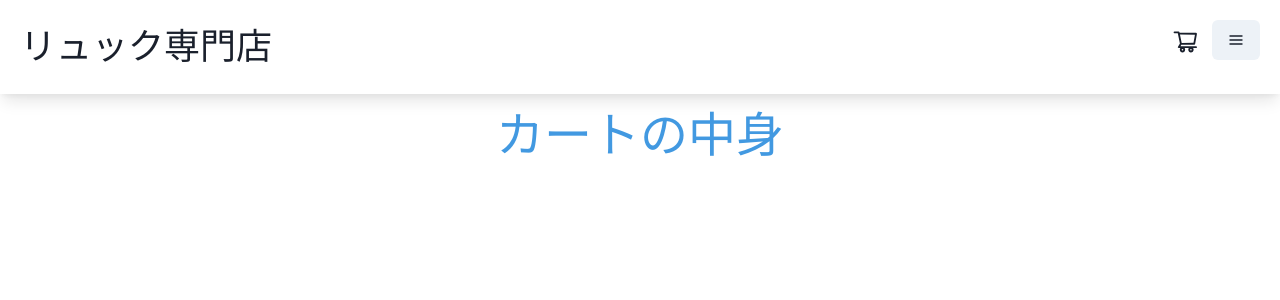
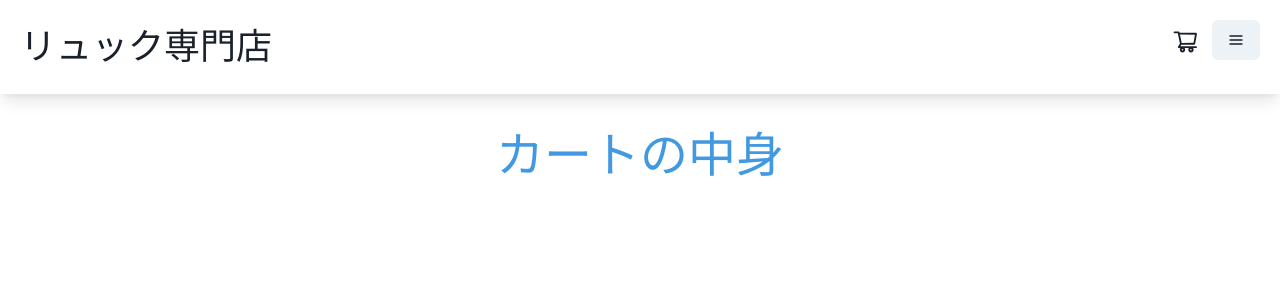
Before and after one commit to mami0709/EC_site, a Next.js app: page /recomend/inCart in a window 1280 px wide. Shown: the top 300 px of the page. Built offline with nearby package versions, Linux system fonts and the light colour scheme.

Commit message:
カート画面のデザイン追加

```diff
--- a/pages/recomend/inCart.tsx
+++ b/pages/recomend/inCart.tsx
@@ -1,30 +1,44 @@
 import React, { useState ,useEffect } from 'react'
 import {NextPage} from "next";
 import { Tab } from "../../layout/Tab"
-import { Box, Text, Image, Center, SimpleGrid, GridItem,LinkBox, LinkOverlay, Heading ,Grid,   } from '@chakra-ui/react'
+import { Box, Text, Image, Center, SimpleGrid, GridItem,LinkBox, LinkOverlay, Heading ,Grid,Button, TableContainer, Table , Tr, Th, Thead, Tbody,    } from '@chakra-ui/react'
 import { useSelector, useDispatch } from "react-redux";
 import cart, { CartState,addCart, deleteCart } from "../../redux/slice/cart";
 import { useRouter } from 'next/router';
+import { DeleteIcon } from '@chakra-ui/icons'
 
 
 
 const inCart:NextPage = () => {
 
   const cartList:any = useSelector<CartState>((state:any) => state.cart.value);
-	// eslint-disable-next-line react-hooks/rules-of-hooks
 
 
 	return (
 		<>
       <Tab />
-      <Center paddingTop={"100px"}  width="100%">
-				<Text fontSize='5xl' fontFamily="HiraMinProN-W3" color={"blue.400"}>カートの中身</Text>
-				{cartList.map((cart: any, index: React.Key ) => (
-					<Box key={index}>
-						<Text>{cart.result?.title}</Text>
-						<Text>{cart.result?.price}</Text>
-					</Box>
-					))}
+      <Center paddingTop={"120px"}  width="100%" fontFamily="HiraMinProN-W3">
+			<Box display={"flex"} flexFlow={"column"} marginBottom={100}>
+			<Text fontSize='5xl' color={"blue.400"} textAlign={"center"}>カートの中身</Text>
+					{cartList.map((cart: any, index: React.Key ) => (
+						// TODO: ゴミ箱ボタンの背景がついていない箇所修正。
+						<Box key={index} display={"flex"} bg='#BEE3F8' w='80%' padding={"20px 20px 20px 20px"} marginTop={10}>
+							{/* eslint-disable-next-line jsx-a11y/alt-text */}
+							<Image src={`../${cart.result?.image}`} boxSize='200px' objectFit='cover' />
+							<Box>
+								<Text fontSize='4xl' padding={"30px 300px 10px 70px"} >
+									{cart.result?.title}
+								</Text>
+								<Text fontSize='3xl' padding={"10px 300px 10px 70px"}>
+									¥{cart.result?.price}
+								</Text>
+							</Box>
+							<Button marginTop={20} size='lg'>
+								<DeleteIcon />
+							</Button>
+						</Box>
+						))}
+			</Box>
 			</Center>
 
 		</>
```
